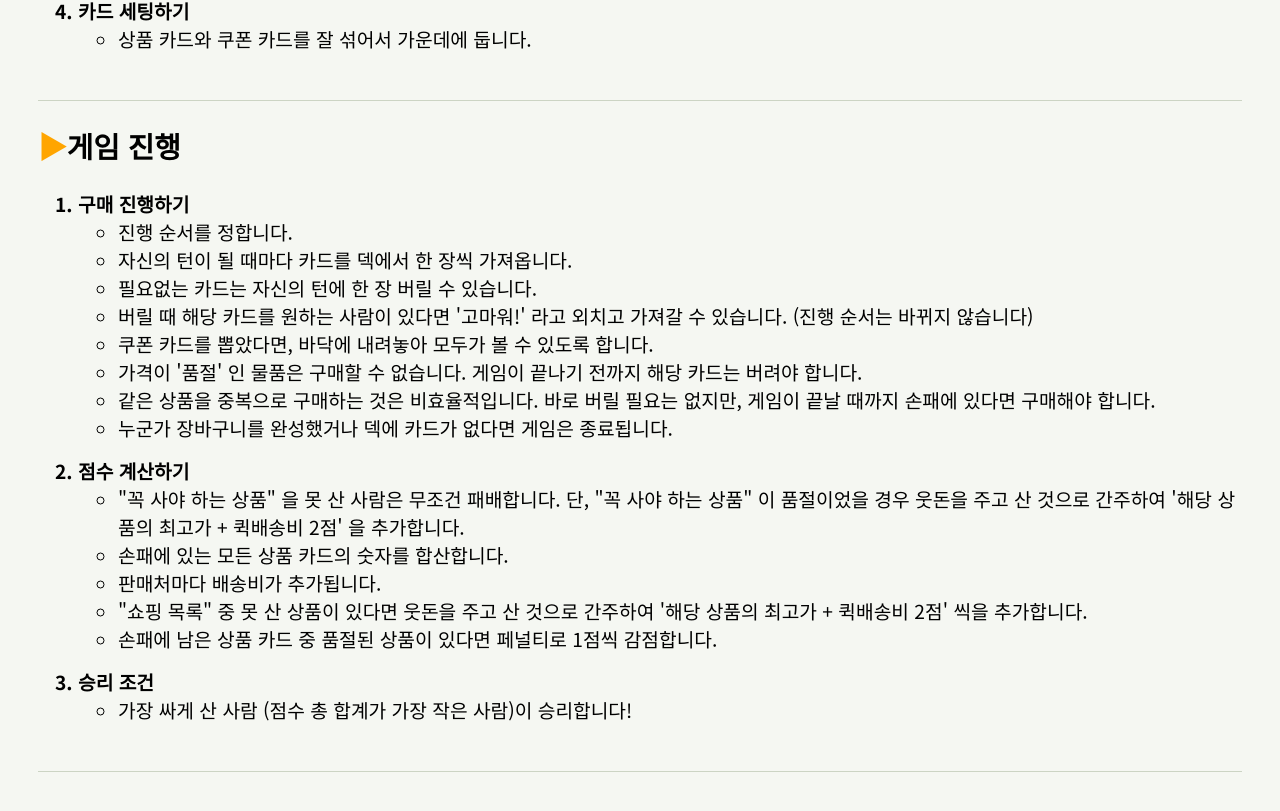
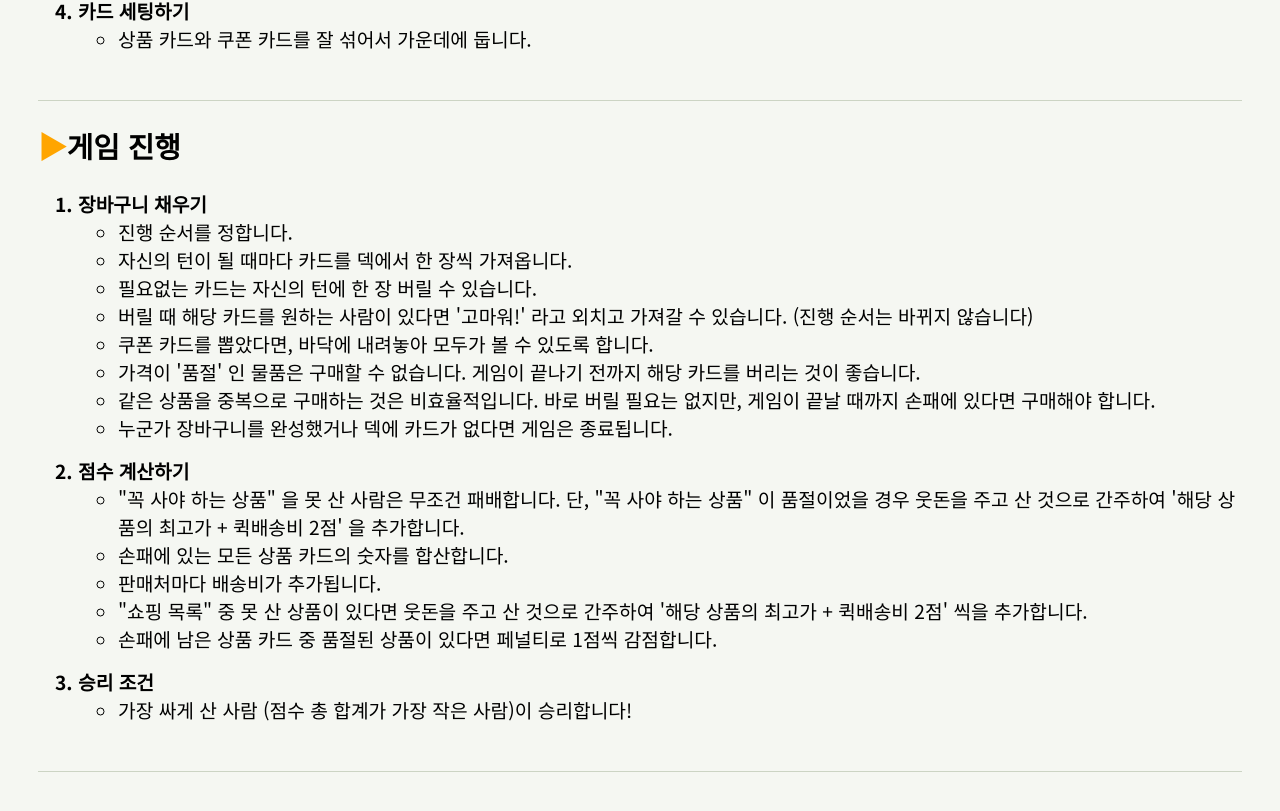
Before and after one commit to ajjkk01/web1, a plain HTML site: page forsale/rule.html in a window 1280 px wide. Shown: the part 797-1608 px from the top of the page. Drawn offline with Linux system fonts and the light colour scheme.

Commit message:
Update rule.html

```diff
--- a/forsale/rule.html
+++ b/forsale/rule.html
@@ -51,14 +51,14 @@
     <div class="grid">
         <h2><span style="color: orange">▶</span>게임 진행</h2>
         <ol>
-            <li>구매 진행하기</li>
+            <li>장바구니 채우기</li>
             <ul>
                 <li>진행 순서를 정합니다.</li>
                 <li>자신의 턴이 될 때마다 카드를 덱에서 한 장씩 가져옵니다.</li>
 <li>필요없는 카드는 자신의 턴에 한 장 버릴 수 있습니다.</li>
                 <li>버릴 때 해당 카드를 원하는 사람이 있다면 '고마워!' 라고 외치고 가져갈 수 있습니다. (진행 순서는 바뀌지 않습니다)</li>
                 <li>쿠폰 카드를 뽑았다면, 바닥에 내려놓아 모두가 볼 수 있도록 합니다.</li>
-                <li>가격이 '품절' 인 물품은 구매할 수 없습니다. 게임이 끝나기 전까지 해당 카드는 버려야 합니다.</li>
+                <li>가격이 '품절' 인 물품은 구매할 수 없습니다. 게임이 끝나기 전까지 해당 카드를 버리는 것이 좋습니다.</li>
                 <li>같은 상품을 중복으로 구매하는 것은 비효율적입니다. 바로 버릴 필요는 없지만, 게임이 끝날 때까지 손패에 있다면 구매해야 합니다.</li>
 <li>누군가 장바구니를 완성했거나 덱에 카드가 없다면 게임은 종료됩니다.</li>
             </ul>
```
